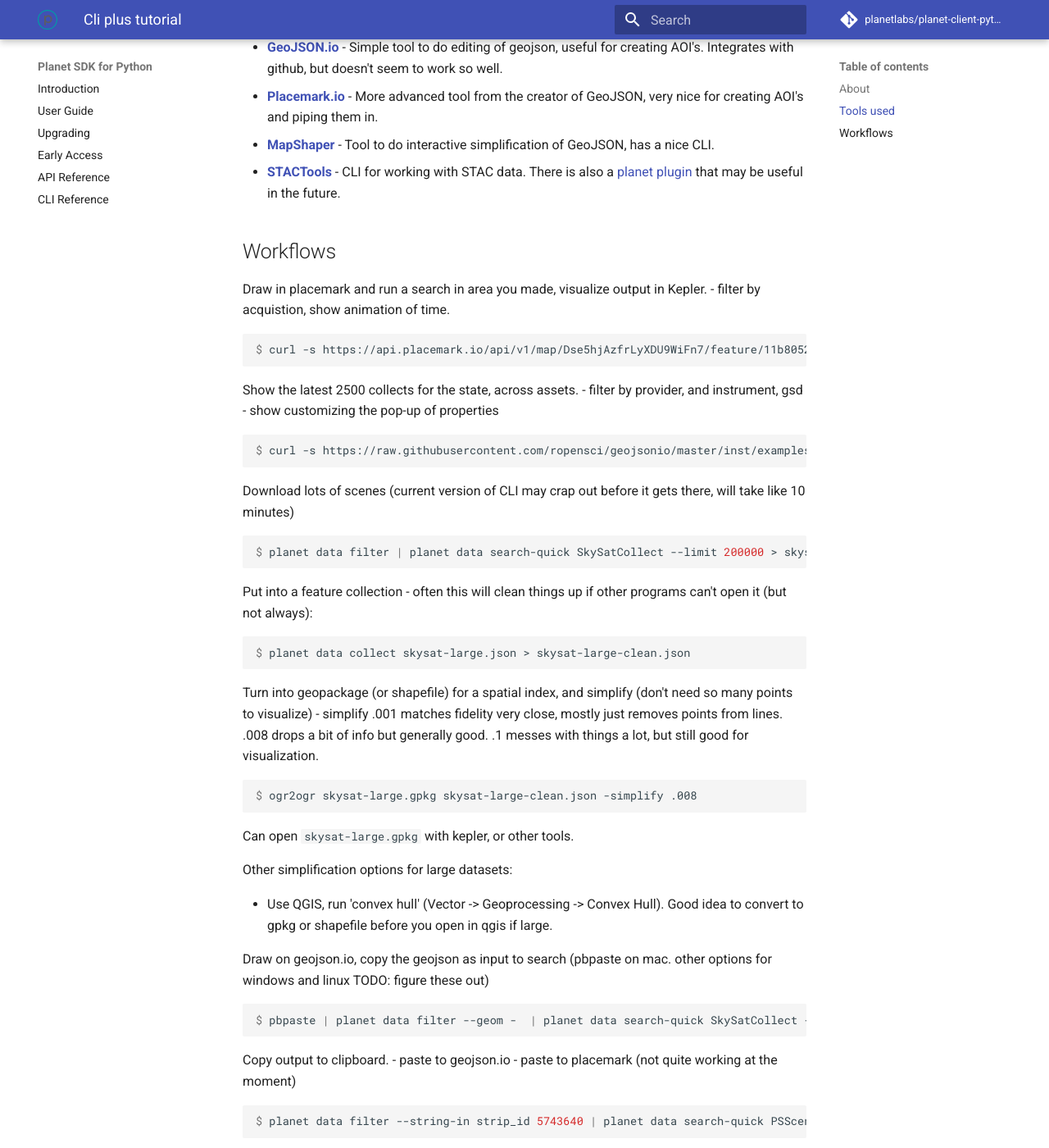
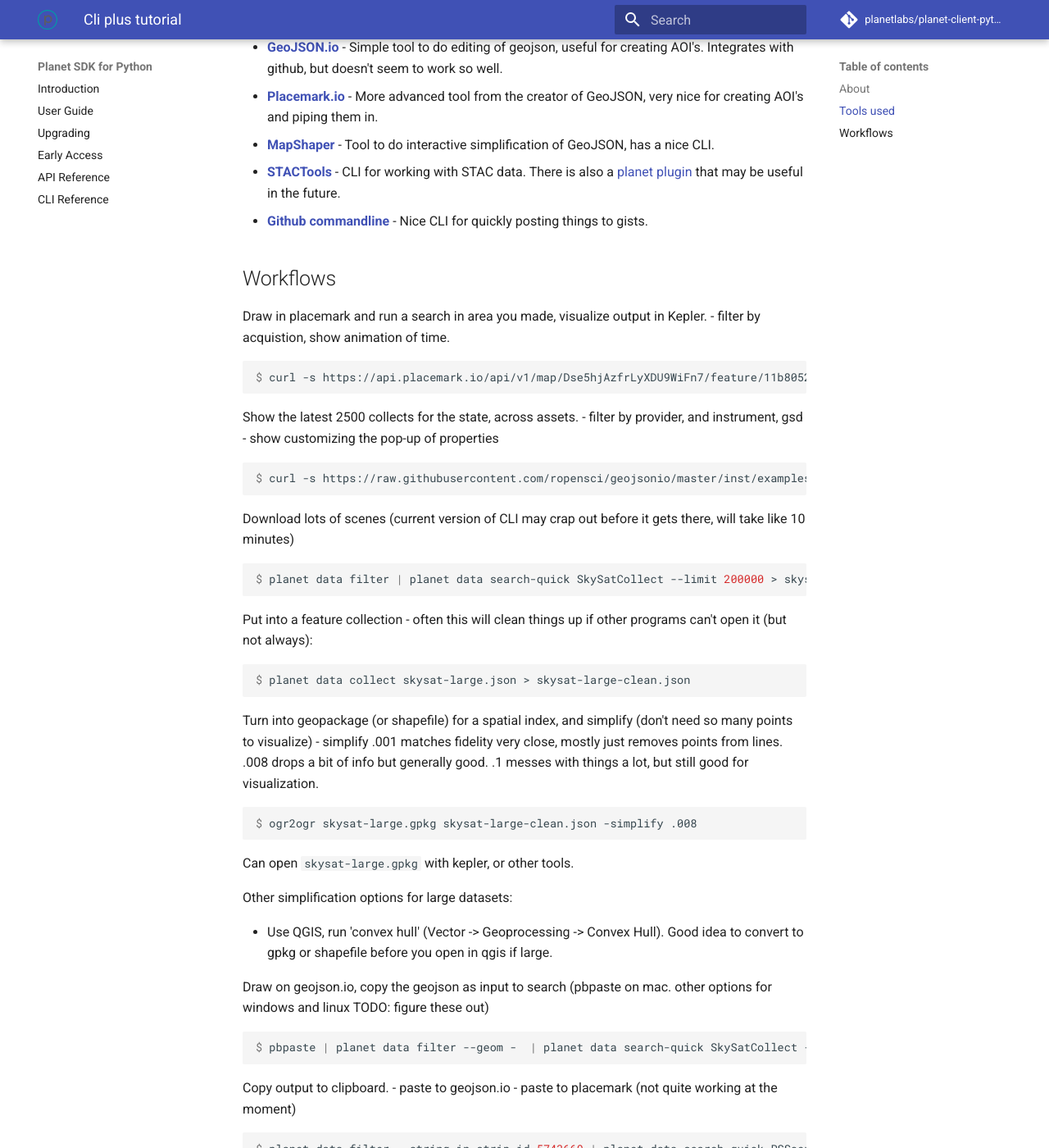
Before and after one commit to planetlabs/planet-client-python, an MkDocs documentation site: the page built from docs/cli-plus-tutorial.md, in a window 1280 px wide and 1400 px high, scrolled down 497 px. Shown: the whole window at 82% size. Built offline with MkDocs 1.6.1 and Material for MkDocs 9.7.7, drawn with Linux system fonts in a browser that asks for light colours; comment, search, counter and statistics services are not loaded.

Commit message:
minor changes

````diff
--- a/docs/cli-plus-tutorial.md
+++ b/docs/cli-plus-tutorial.md
@@ -20,6 +20,7 @@ GeoJSON, has a nice CLI.
 * **[STACTools](https://github.com/stac-utils/stactools)** - CLI for working with STAC data. There
 is also a [planet plugin](https://github.com/stactools-packages/planet) that may be useful in the
 future.
+* **[Github commandline](https://cli.github.com/)** - Nice CLI for quickly posting things to gists.
 
 ## Workflows
 
@@ -77,7 +78,7 @@ Copy output to clipboard.
  - paste to placemark (not quite working at the moment)
 
 ```console
-$ planet data filter --string-in strip_id 5743640 | planet data search-quick PSScene - | planet collect - | pbcopy
+$ planet data filter --string-in strip_id 5743669 | planet data search-quick PSScene - | planet collect - | pbcopy
 ```
 
 Show the latest skysat image on github as a gist.
````
